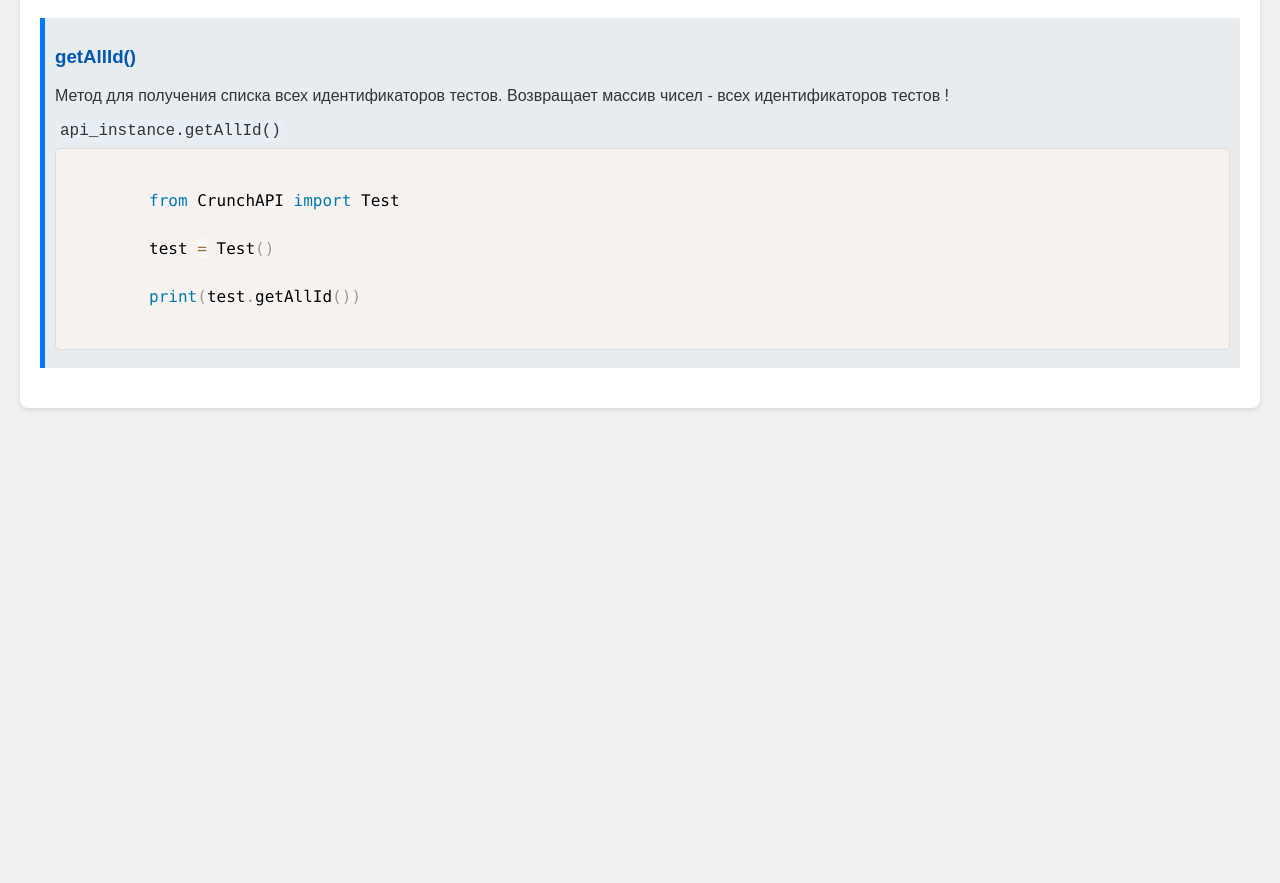
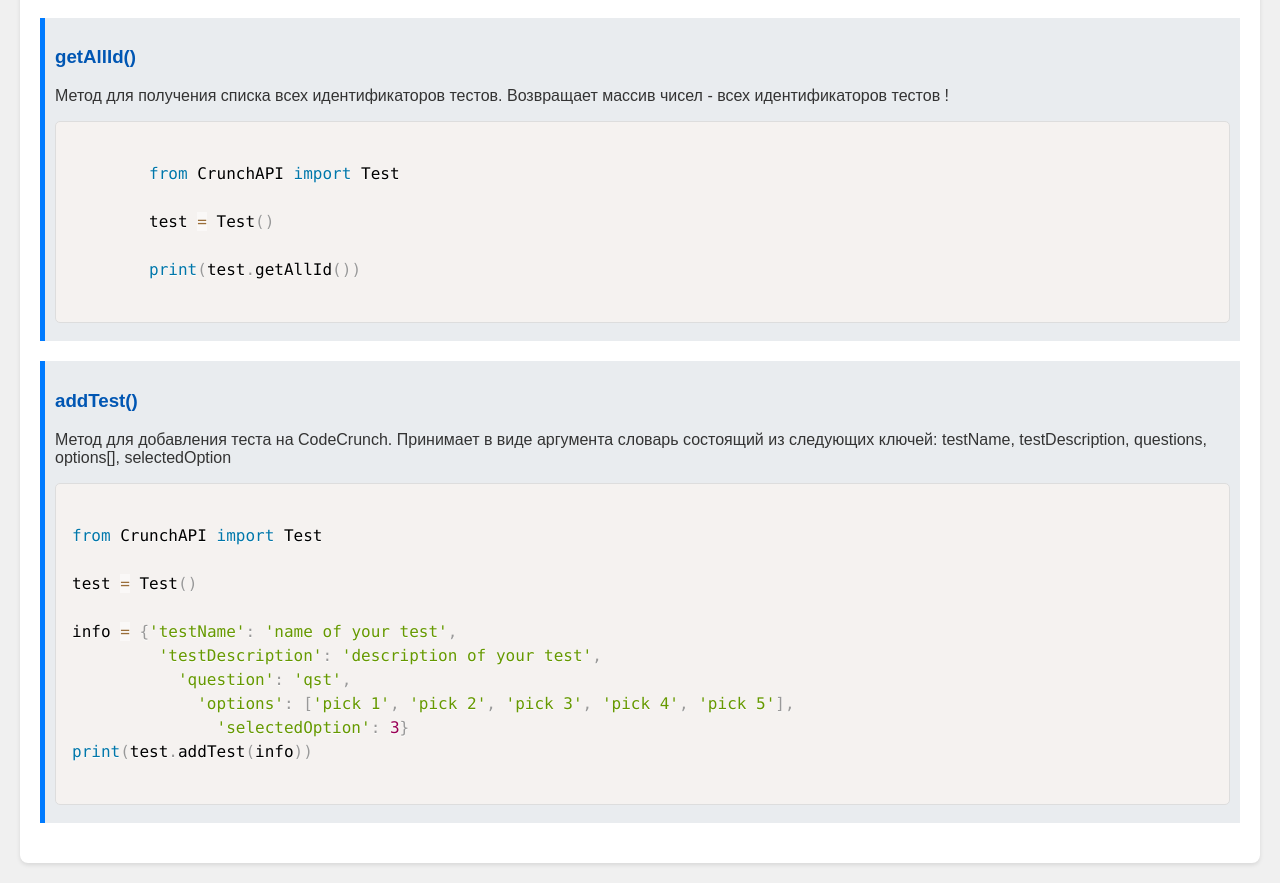
Before and after one commit to Yarous/crunchapidoc.github.io, a plain HTML site: page Index.html in a window 1280 px wide. Shown: the part 978-1861 px from the top of the page. Before the commit the page ends 1406 px from the top, so only its background shows below. Drawn offline with nearby package versions, Linux system fonts and the light colour scheme.

Commit message:
last vers

```diff
--- a/Index.html
+++ b/Index.html
@@ -3,13 +3,7 @@
 	<head>
 		<meta charset="UTF-8" />
 		<meta name="viewport" content="width=device-width, initial-scale=1.0" />
-		<link
-			href="https://cdnjs.cloudflare.com/ajax/libs/prism/1.24.1/themes/prism.min.css"
-			,rel="stylesheet"
-		/>
-		<script src="https://cdnjs.cloudflare.com/ajax/libs/prism/1.24.1/prism.min.js"></script>
-		<!-- Поддержка Python -->
-		<script src="https://cdnjs.cloudflare.com/ajax/libs/prism/1.24.1/components/prism-python.min.js"></script>
+
 		<title>CrunchAPI Документация</title>
 		<link href="styles/style.css" , rel="stylesheet" />
 		<link
@@ -73,14 +67,12 @@
 test = Test()
 print(test.getTest(11))</code></pre>
 			</div>
-
 			<div class="method">
 				<h3>getAllId()</h3>
 				<p>
 					Метод для получения списка всех идентификаторов тестов. Возвращает
 					массив чисел - всех идентификаторов тестов !
 				</p>
-				<code>api_instance.getAllId()</code>
 				<pre><code class="language-python">
         from CrunchAPI import Test
 
@@ -89,6 +81,26 @@ print(test.getTest(11))</code></pre>
         print(test.getAllId())
         </code></pre>
 			</div>
+			<div class="method">
+				<h3>addTest()</h3>
+				<p>
+					Метод для добавления теста на CodeCrunch. Принимает в виде аргумента
+					словарь состоящий из следующих ключей: testName, testDescription,
+					questions, options[], selectedOption
+				</p>
+				<pre><code class="language-python">
+from CrunchAPI import Test
+
+test = Test()
+
+info = {'testName': 'name of your test',
+         'testDescription': 'description of your test',
+           'question': 'qst',
+             'options': ['pick 1', 'pick 2', 'pick 3', 'pick 4', 'pick 5'],
+               'selectedOption': 3}
+print(test.addTest(info))
+        </code></pre>
+			</div>
 		</div>
 
 		<script src="scripts/find.js"></script>
```
